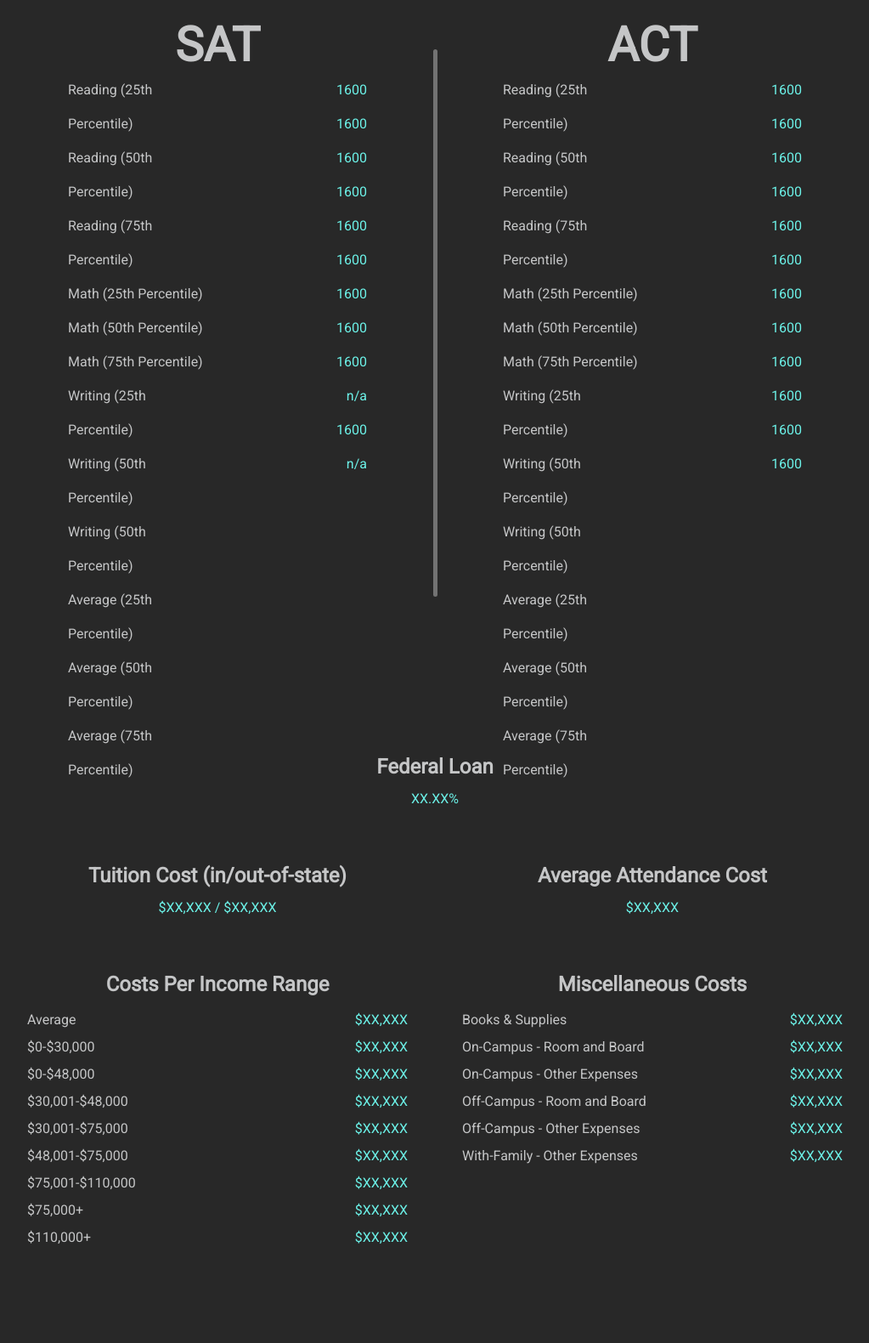
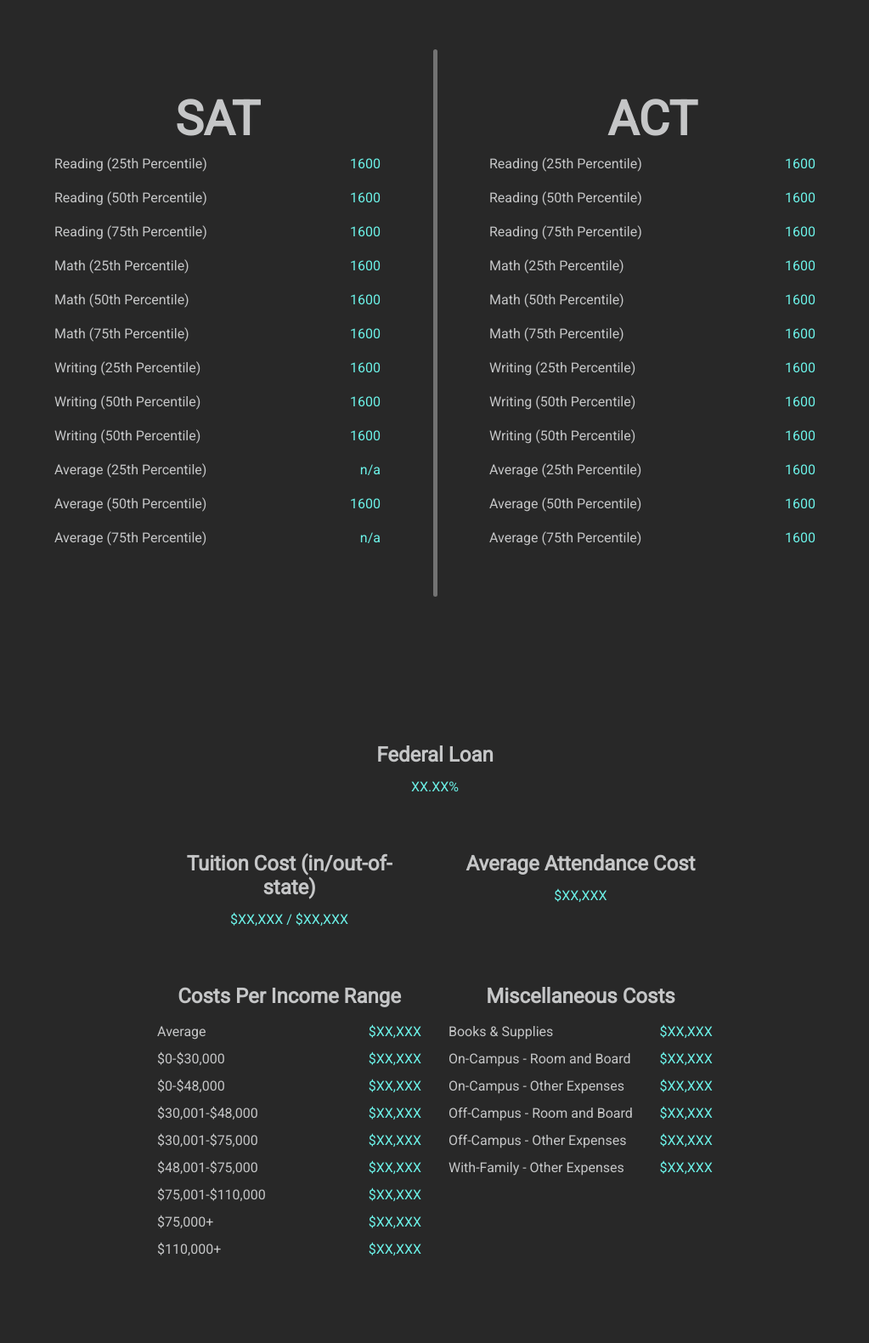
Before and after one commit to travis-dao/University-Database, a Flask app: template templates/display.html in a window 1280 px wide; the page is wider, and only the part inside the window is pictured. Shown: the part 3220-4800 px from the top of that part at 85% size, without its empty margins (128-1151 px from the left). Run offline with Flask 3, Linux system fonts and the light colour scheme; the template is opened without the code that fills it, so the values that code supplies are empty; parts of the project's set-up code (start-up, migrations or seed data) failed here and were passed over; some libraries are stand-ins or nearby versions.

Commit message:
round adm rate and fix test section overflow

```diff
--- a/app.py
+++ b/app.py
@@ -1,4 +1,4 @@
-from flask import Flask, render_template, request, jsonify
+from flask import Flask, render_template, request
 from unidata import UniversityData
 
 HOME = 'index.html'
--- a/static/display.js
+++ b/static/display.js
@@ -37,7 +37,8 @@
 
 // for values like pricing and %'s
 function display_data_special(data) {
-    document.getElementById('ADM_RATE').innerHTML = 'Admissions Rate: ' + (data['ADM_RATE'] * 100) + '%'
+    const admRate = Math.round(data['ADM_RATE'] * 100 * 100) / 100
+    document.getElementById('ADM_RATE').innerHTML = 'Admissions Rate: ' + (admRate) + '%'
     document.getElementById('PCTFLOAN').innerHTML = (data['PCTFLOAN'] * 100) + '%'
     document.getElementById('TUITIONFEE').innerHTML = `${data['TUITIONFEE_IN']} / ${data['TUITIONFEE_OUT']}`
     document.getElementById('INSTURL').href = `${data['INSTURL']}`
--- a/static/style.css
+++ b/static/style.css
@@ -356,7 +356,6 @@
 
 .test-scores {
     width: 30vw;
-    max-width: 30vw;
     height: fit-content;
     max-height: 90vh;
 
@@ -400,8 +399,9 @@
     display: flex;
     flex-direction: row;
     justify-content: space-between;
+    width: 100%;
 
-    & > div {
+    & > div:not(.test-scores-attribute, .test-scores-value) {
         padding: 0 1rem;
         width: 50%;
     }
```
